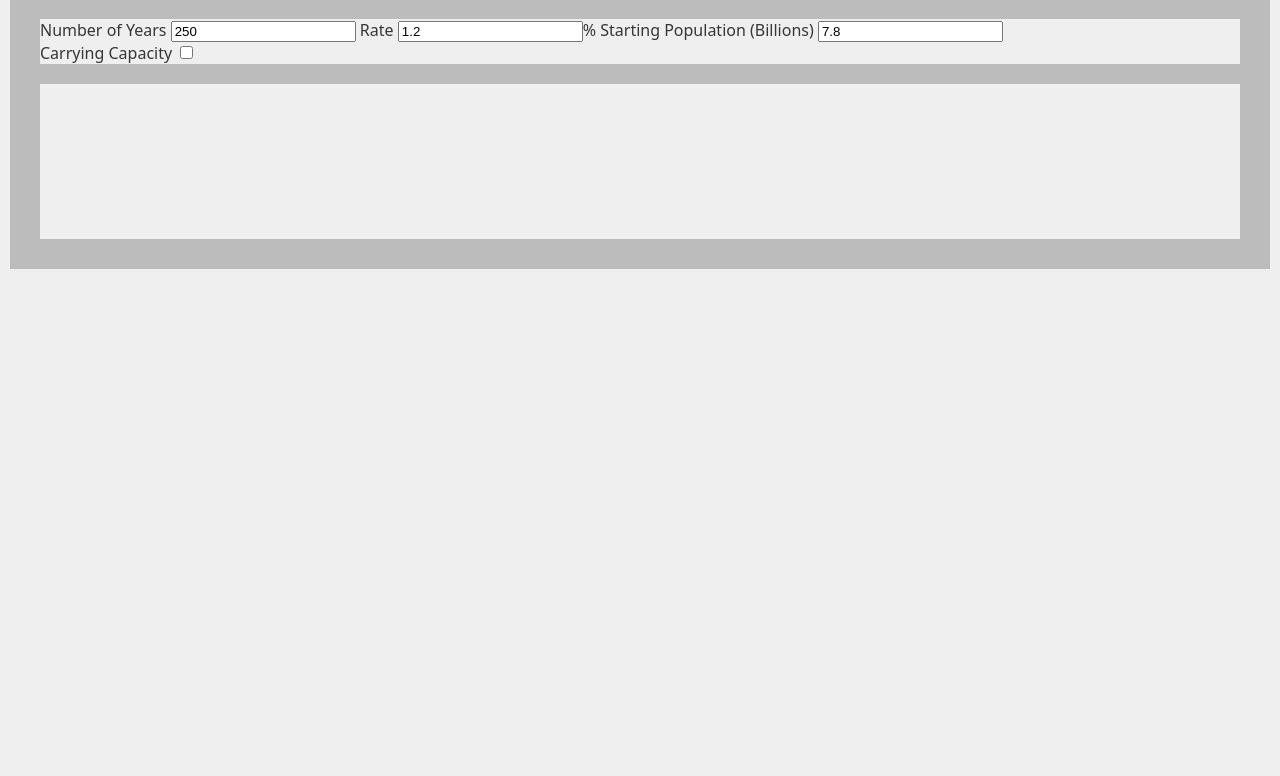
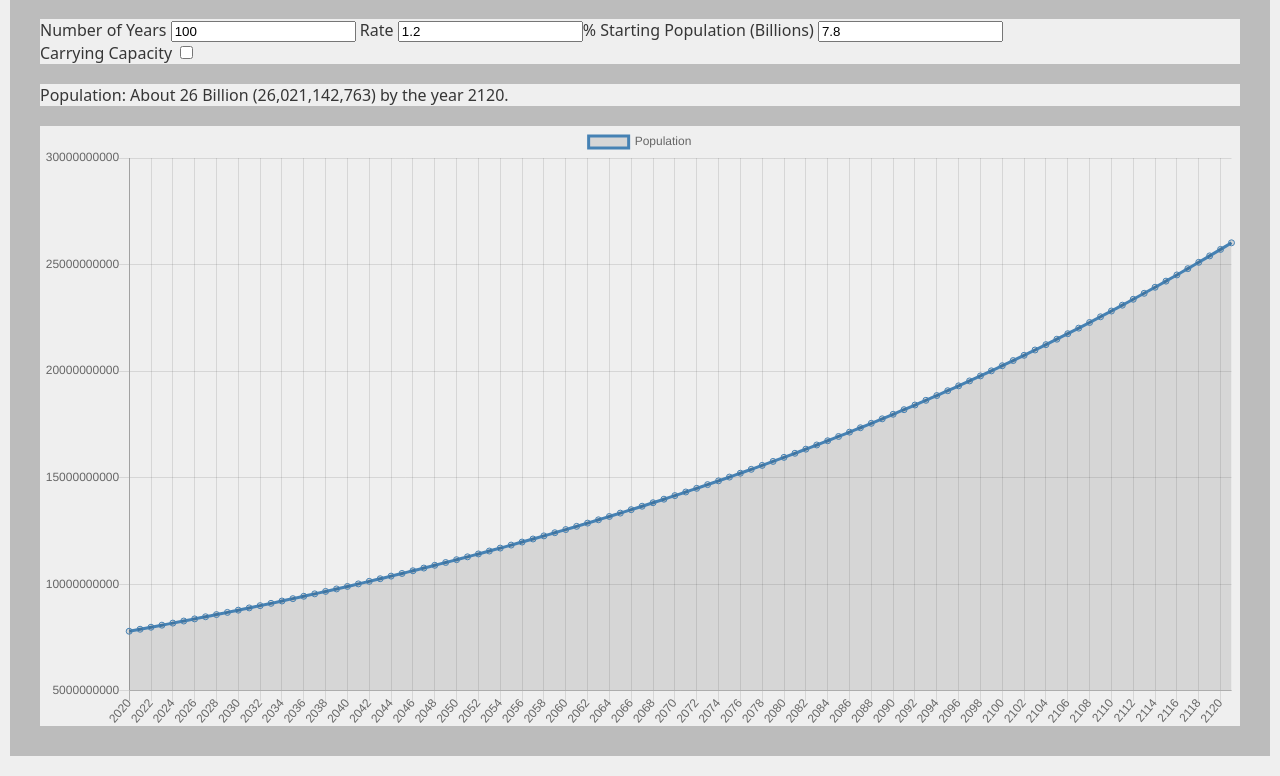
Before and after one commit to asoback/population-growth, a website with bundled scripts: page index.html in a window 1280 px wide. Shown: the part 99-875 px from the top of the page. Before the commit the page ends 800 px from the top, so only its background shows below. Built offline with nearby package versions, Linux system fonts and the light colour scheme.

Commit message:
added chart

```diff
--- a/index.html
+++ b/index.html
@@ -5,6 +5,8 @@
         <title>Population Growth Calculator</title>
         <script type="module" src="./index.js"></script>
         <link rel="stylesheet" href="./style.css">
+        <!-- Chart.js -->
+        <script type="text/javascript" src="https://cdn.jsdelivr.net/npm/chart.js@2.8.0"></script>
     </head>
     <body>
         <div class="container">
@@ -15,7 +17,7 @@
             <div class=main-form>
                 <div>
                     <label for="num_years">Number of Years</label>
-                    <input id="num_years" type="number" value="250" step="50">
+                    <input id="num_years" type="number" value="100" step="50">
                     <label for="growth_rate">Rate</label>
                     <input id="growth_rate" type="number" value="1.2" step="0.1">%
                     <label for="starting_pop">Starting Population (Billions)</label>
@@ -35,9 +37,7 @@
 				<p id="results_description"></p>
             </div>
             <div class=chart-area>
-                <div >
-                    <canvas class="chart" id="PopulationChart"></canvas>
-                </div>
+                <canvas class="chart" id="population_chart"></canvas>
             </div>
         </div>
     </body>
--- a/index.js
+++ b/index.js
@@ -3,6 +3,7 @@ import { utils } from './utils.js';
 // Globals
 let advancedMenuEnabled = false;
 let onCurrentYear = true;
+let POPULATIONCHART;
 const MILLION = 1000000;
 const BILLION = MILLION * 1000;
 const TRILLION = BILLION * 1000;
@@ -20,6 +21,38 @@ const resultsDescription = document.getElementById("results_description");
 
 
 // Functions
+const generateChart = (population) => {
+    if (POPULATIONCHART) {
+        POPULATIONCHART.destroy();
+    }
+    const data = {};
+    // TODO ability to include historical data, this will change
+    const numYears = population.length;
+    if (onCurrentYear) {
+        data.labels = utils.get_years_array(numYears, 2020);
+    } else {
+        data.labels = utils.get_years_array(numYears, 0);
+    }
+
+    data.datasets = [
+        {
+            label: 'Population',
+            borderColor: '#4682b4',
+            data: population
+        }
+    ];
+
+    const chartDiv = document.getElementById('population_chart');
+    const ctx = chartDiv.getContext('2d');
+    POPULATIONCHART = new Chart(ctx, {
+        type: 'line',
+        data: data,
+        options: {}
+    });
+};
+
+
+
 const toggleAdvancedMenu = (val) => {
     if (val) {
         advancedMenu.style.display = "block";
@@ -104,7 +137,6 @@ const calculateGrowth = () => {
         let stableYear = 0;
         for (let i = 0; i < popArray.length; i++) {
             if (popArray[i] >= mMaxPop * 0.97) {
-                console.log(i);
                 stableYear = i;
                 break;
             }
@@ -112,7 +144,7 @@ const calculateGrowth = () => {
         if (stableYear == 0) {
             const lastPop = utils.last(popArray);
             showResults('Population will not stabalize within this timeframe.');
-            showDescription(`It reaches ${lastPop} in ${mNumYears}.`)
+            showDescription(`It reaches ${lastPop.toLocaleString()} in ${mNumYears}.`)
         } else {
             showResults(`The population stabalizes in ${stableYear} years.`);
             showDescription('');
@@ -127,19 +159,22 @@ const calculateGrowth = () => {
         }
 
         if (lastPop > QUADRILLION) {
-            showResults(`Population: About ${Math.round(lastPop/QUADRILLION)} Quadrillion (${lastPop}) ${timeDesc}.`);
+            showResults(`Population: About ${Math.round(lastPop/QUADRILLION)} Quadrillion (${lastPop.toLocaleString()}) ${timeDesc}.`);
         } else if (lastPop > TRILLION) {
-            showResults(`Population: About ${Math.round(lastPop/TRILLION)} Trillion (${lastPop}) ${timeDesc}.`);
+            showResults(`Population: About ${Math.round(lastPop/TRILLION)} Trillion (${lastPop.toLocaleString()}) ${timeDesc}.`);
         } else {
-            showResults(`Population: About ${Math.round(lastPop/BILLION)} Billion (${lastPop}) ${timeDesc}.`);
+            showResults(`Population: About ${Math.round(lastPop/BILLION)} Billion (${lastPop.toLocaleString()}) ${timeDesc}.`);
         }
         showDescription('');
     }
+
+    generateChart(popArray);
 };
 
 // Button Bindings
 advancedMenuCheckbox.addEventListener('change', (event) => {
     toggleAdvancedMenu(advancedMenuCheckbox.checked);
+    calculateGrowth();
 });
 
 numYears.addEventListener('change', (event) => {
@@ -157,3 +192,6 @@ startingPop.addEventListener('change', (event) => {
 maxPop.addEventListener('change', (event) => {
     calculateGrowth();
 });
+
+// At start
+calculateGrowth();
--- a/utils.js
+++ b/utils.js
@@ -2,4 +2,12 @@ export const utils = {
     last: function(array) {
         return array[array.length - 1];
     },
+    get_years_array: function(size, start_year) {
+        let years = [];
+        for (let i = 0; i < size; i++) {
+            const x = i + start_year;
+            years.push(x.toString());
+        }
+        return years;
+    },
 };
```
